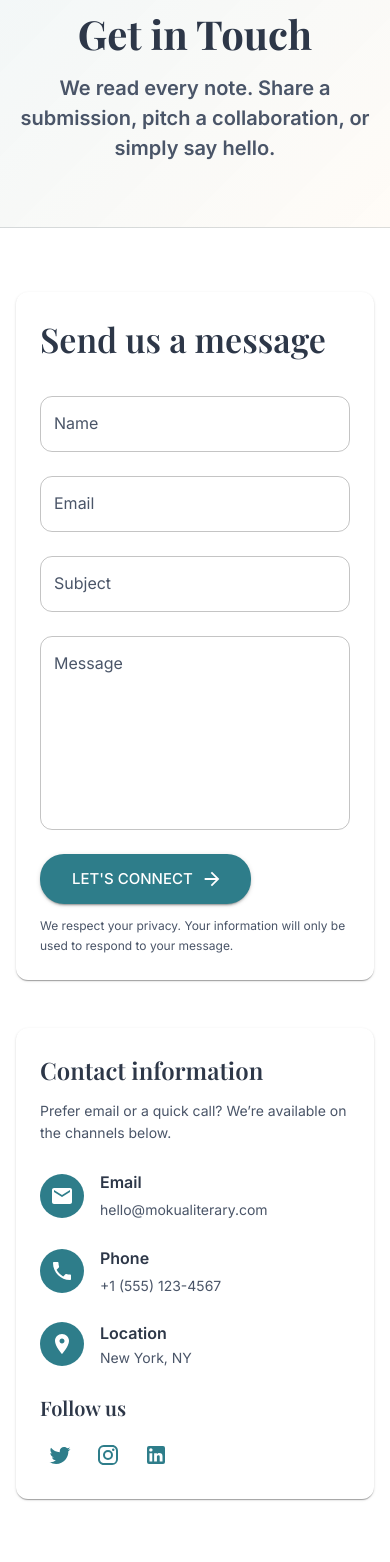
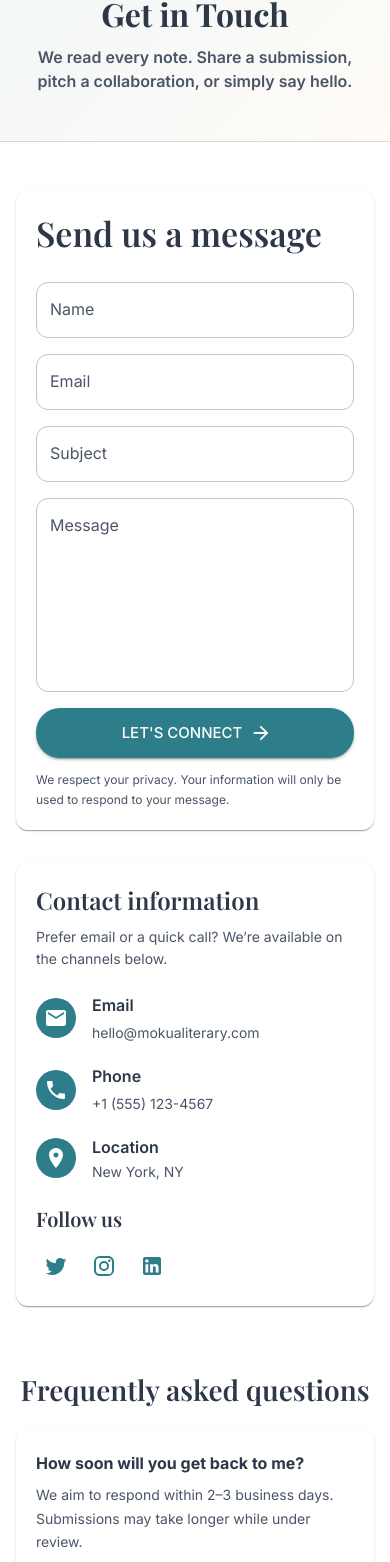
Before and after one commit to magvtv/61_Mokua, a React (Vite) app: page /contact in a window 390 px wide. Shown: the part 117-1679 px from the top of the page. Built offline with nearby package versions, Linux system fonts and the light colour scheme; a web font is replaced by a local one.

Commit message:
feat(contact): responsive literary layout; tighten hero and form spacing fix(category): compress headings and text for better fold on small screens fix(post): refine responsive typography and content grid docs(testing): add TESTING_GUIDE for Vitest/Jest/Cypress with npm commands

```diff
--- a/package.json
+++ b/package.json
@@ -1,5 +1,5 @@
 {
-    "name": "mokua-coming-soon",
+    "name": "mokua-rise-above",
     "private": true,
     "version": "0.0.0",
     "type": "module",
--- a/src/pages/CategoryPage.tsx
+++ b/src/pages/CategoryPage.tsx
@@ -94,10 +94,10 @@ const CategoryPage: React.FC = () => {
           <Typography
             variant="h1"
             sx={{
-              fontSize: { xs: '2.5rem', md: '3.5rem' },
+              fontSize: { xs: '2rem', md: '3rem' },
               fontFamily: '"Playfair Display", serif',
               fontWeight: 700,
-              mb: 2,
+              mb: { xs: 1.5, md: 2 },
               color: category.color,
             }}
           >
@@ -152,10 +152,10 @@ const CategoryPage: React.FC = () => {
                       >
                         Top Story
                       </Typography>
-                      <Typography variant="h4" gutterBottom sx={{ fontWeight: 700 }}>
+                      <Typography variant="h4" gutterBottom sx={{ fontWeight: 700, fontSize: { xs: '1.5rem', md: '1.75rem' } }}>
                         {featuredPost.title}
                       </Typography>
-                      <Typography variant="body1" paragraph>
+                      <Typography variant="body1" paragraph sx={{ fontSize: { xs: '0.95rem', md: '1rem' } }}>
                         {featuredPost.excerpt}
                       </Typography>
                       <Button
--- a/src/pages/ContactPage.tsx
+++ b/src/pages/ContactPage.tsx
@@ -101,50 +101,51 @@ const ContactPage: React.FC = () => {
           borderColor: 'divider',
         })}
       >
-        <Container maxWidth="lg" sx={{ py: { xs: 8, md: 10 } }}>
+        <Container maxWidth="lg" sx={{ py: { xs: 6, md: 10 } }}>
           <motion.div initial={{ opacity: 0, y: 20 }} animate={{ opacity: 1, y: 0 }} transition={{ duration: 0.5 }}>
             <Typography
               variant="h1"
               sx={{
-                fontSize: { xs: '2.5rem', md: '3.25rem', lg: '3.75rem' },
+                fontSize: { xs: '2rem', sm: '2.5rem', md: '3rem', lg: '3.5rem' },
                 fontFamily: '"Playfair Display", serif',
                 fontWeight: 700,
-                lineHeight: 1.15,
-                mb: 2,
+                lineHeight: { xs: 1.2, md: 1.15 },
+                mb: { xs: 1.5, md: 2 },
                 textAlign: 'center',
               }}
             >
               Get in Touch
             </Typography>
-            <Typography variant="h6" color="text.secondary" sx={{ maxWidth: 800, mx: 'auto', textAlign: 'center' }}>
+            <Typography variant="h6" color="text.secondary" sx={{ maxWidth: 800, mx: 'auto', textAlign: 'center', px: { xs: 2, md: 0 }, fontSize: { xs: '1rem', md: '1.125rem' } }}>
               We read every note. Share a submission, pitch a collaboration, or simply say hello.
             </Typography>
           </motion.div>
         </Container>
       </Box>
 
-      <Container maxWidth="lg" sx={{ py: 8 }}>
+      <Container maxWidth="lg" sx={{ py: { xs: 6, md: 8 } }}>
         <motion.div initial={{ opacity: 0, y: 12 }} animate={{ opacity: 1, y: 0 }} transition={{ duration: 0.4 }}>
-          <Box sx={{ display: 'grid', gridTemplateColumns: { xs: '1fr', md: '2fr 1fr' }, gap: 6, alignItems: 'stretch' }}>
+          <Box sx={{ display: 'grid', gridTemplateColumns: { xs: '1fr', md: '2fr 1fr' }, gap: { xs: 4, md: 6 }, alignItems: 'stretch' }}>
             <Box>
-              <Card sx={{ p: { xs: 3, md: 4 }, height: '100%' }}>
+              <Card sx={{ p: { xs: 2.5, sm: 3, md: 4 }, height: '100%' }}>
                 <Typography
                   variant="h4"
                   sx={{
                     fontFamily: '"Playfair Display", serif',
                     fontWeight: 600,
-                    mb: 4,
+                    mb: { xs: 3, md: 4 },
                   }}
                 >
                   Send us a message
                 </Typography>
 
                 <Box component="form" onSubmit={handleSubmit(onSubmit)}>
-                  <Box sx={{ display: 'grid', gridTemplateColumns: { xs: '1fr', sm: '1fr 1fr' }, gap: 3 }}>
+                  <Box sx={{ display: 'grid', gridTemplateColumns: { xs: '1fr', sm: '1fr 1fr' }, gap: { xs: 2, sm: 3 } }}>
                     <Box>
                       <TextField
                         fullWidth
                         label="Name"
+                        size="medium"
                         {...register('name')}
                         error={!!errors.name}
                         helperText={errors.name?.message}
@@ -156,6 +157,7 @@ const ContactPage: React.FC = () => {
                         fullWidth
                         label="Email"
                         type="email"
+                        size="medium"
                         {...register('email')}
                         error={!!errors.email}
                         helperText={errors.email?.message}
@@ -166,6 +168,7 @@ const ContactPage: React.FC = () => {
                       <TextField
                         fullWidth
                         label="Subject"
+                        size="medium"
                         {...register('subject')}
                         error={!!errors.subject}
                         helperText={errors.subject?.message}
@@ -178,6 +181,7 @@ const ContactPage: React.FC = () => {
                         label="Message"
                         multiline
                         rows={7}
+                        size="medium"
                         {...register('message')}
                         error={!!errors.message}
                         helperText={errors.message?.message}
@@ -191,7 +195,7 @@ const ContactPage: React.FC = () => {
                         size="large"
                         disabled={isSubmitting}
                         endIcon={<ArrowForward />}
-                        sx={{ px: 4, py: 1.5, borderRadius: 2 }}
+                        sx={{ px: { xs: 2.5, md: 4 }, py: 1.5, borderRadius: 2, width: { xs: '100%', sm: 'auto' } }}
                       >
                         {isSubmitting ? 'Sending…' : "Let's Connect"}
                       </Button>
@@ -205,14 +209,14 @@ const ContactPage: React.FC = () => {
             </Box>
 
             <Box>
-              <Card sx={{ p: 3, height: '100%', display: 'flex', flexDirection: 'column', gap: 3 }}>
+              <Card sx={{ p: { xs: 2.5, sm: 3 }, height: '100%', display: 'flex', flexDirection: 'column', gap: { xs: 2.5, md: 3 } }}>
                 <Box>
                   <Typography
                     variant="h5"
                     sx={{
                       fontFamily: '"Playfair Display", serif',
                       fontWeight: 600,
-                      mb: 1.5,
+                      mb: { xs: 1, md: 1.5 },
                     }}
                   >
                     Contact information
@@ -222,11 +226,11 @@ const ContactPage: React.FC = () => {
                   </Typography>
                 </Box>
 
-                <Box sx={{ display: 'flex', flexDirection: 'column', gap: 2.5 }}>
+                <Box sx={{ display: 'flex', flexDirection: 'column', gap: { xs: 2, md: 2.5 } }}>
                   {contactInfo.map((info, index) => (
                     <motion.div key={info.title} initial={{ opacity: 0, x: -12 }} animate={{ opacity: 1, x: 0 }} transition={{ delay: index * 0.08 }}>
                       <Box sx={{ display: 'flex', alignItems: 'center', gap: 2 }}>
-                        <Box sx={{ width: 44, height: 44, borderRadius: '50%', bgcolor: 'primary.main', color: '#fff', display: 'flex', alignItems: 'center', justifyContent: 'center' }}>
+                        <Box sx={{ width: { xs: 40, md: 44 }, height: { xs: 40, md: 44 }, borderRadius: '50%', bgcolor: 'primary.main', color: '#fff', display: 'flex', alignItems: 'center', justifyContent: 'center' }}>
                           {info.icon}
                         </Box>
                         <Box>
@@ -248,7 +252,7 @@ const ContactPage: React.FC = () => {
                   <Typography variant="h6" sx={{ fontFamily: '"Playfair Display", serif', fontWeight: 600, mb: 1.5 }}>
                     Follow us
                   </Typography>
-                  <Box sx={{ display: 'flex', gap: 1 }}>
+                  <Box sx={{ display: 'flex', gap: 1, flexWrap: 'wrap' }}>
                     <IconButton color="primary" href="https://twitter.com" target="_blank"><Twitter /></IconButton>
                     <IconButton color="primary" href="https://instagram.com" target="_blank"><Instagram /></IconButton>
                     <IconButton color="primary" href="https://linkedin.com" target="_blank"><LinkedIn /></IconButton>
@@ -261,10 +265,10 @@ const ContactPage: React.FC = () => {
 
         {/* FAQ Section */}
         <Box sx={{ mt: 8 }}>
-          <Typography variant="h4" sx={{ fontFamily: '"Playfair Display", serif', fontWeight: 600, mb: 3, textAlign: 'center' }}>
+          <Typography variant="h4" sx={{ fontFamily: '"Playfair Display", serif', fontWeight: 600, mb: { xs: 2.5, md: 3 }, textAlign: 'center', fontSize: { xs: '1.75rem', md: '2rem' } }}>
             Frequently asked questions
           </Typography>
-          <Box sx={{ display: 'grid', gridTemplateColumns: { xs: '1fr', md: '1fr 1fr 1fr' }, gap: 3 }}>
+          <Box sx={{ display: 'grid', gridTemplateColumns: { xs: '1fr', md: '1fr 1fr 1fr' }, gap: { xs: 2, md: 3 } }}>
             {[{
               q: 'How soon will you get back to me?',
               a: 'We aim to respond within 2–3 business days. Submissions may take longer while under review.'
@@ -276,9 +280,9 @@ const ContactPage: React.FC = () => {
               a: 'We consider partnerships that align with our editorial values. Share details in your message.'
             }].map((item, i) => (
               <Box key={i}>
-                <Card sx={{ p: 3, height: '100%' }}>
-                  <Typography variant="subtitle1" fontWeight={700} sx={{ mb: 1 }}>{item.q}</Typography>
-                  <Typography variant="body2" color="text.secondary">{item.a}</Typography>
+                <Card sx={{ p: { xs: 2.5, md: 3 }, height: '100%' }}>
+                  <Typography variant="subtitle1" fontWeight={700} sx={{ mb: { xs: 0.75, md: 1 } }}>{item.q}</Typography>
+                  <Typography variant="body2" color="text.secondary" sx={{ lineHeight: 1.7 }}>{item.a}</Typography>
                 </Card>
               </Box>
             ))}
```
Also changed, not shown: src/pages/PostDetailPage.tsx (+16 -15 lines), 1 other file (tests, documents, lock files or other folders).
